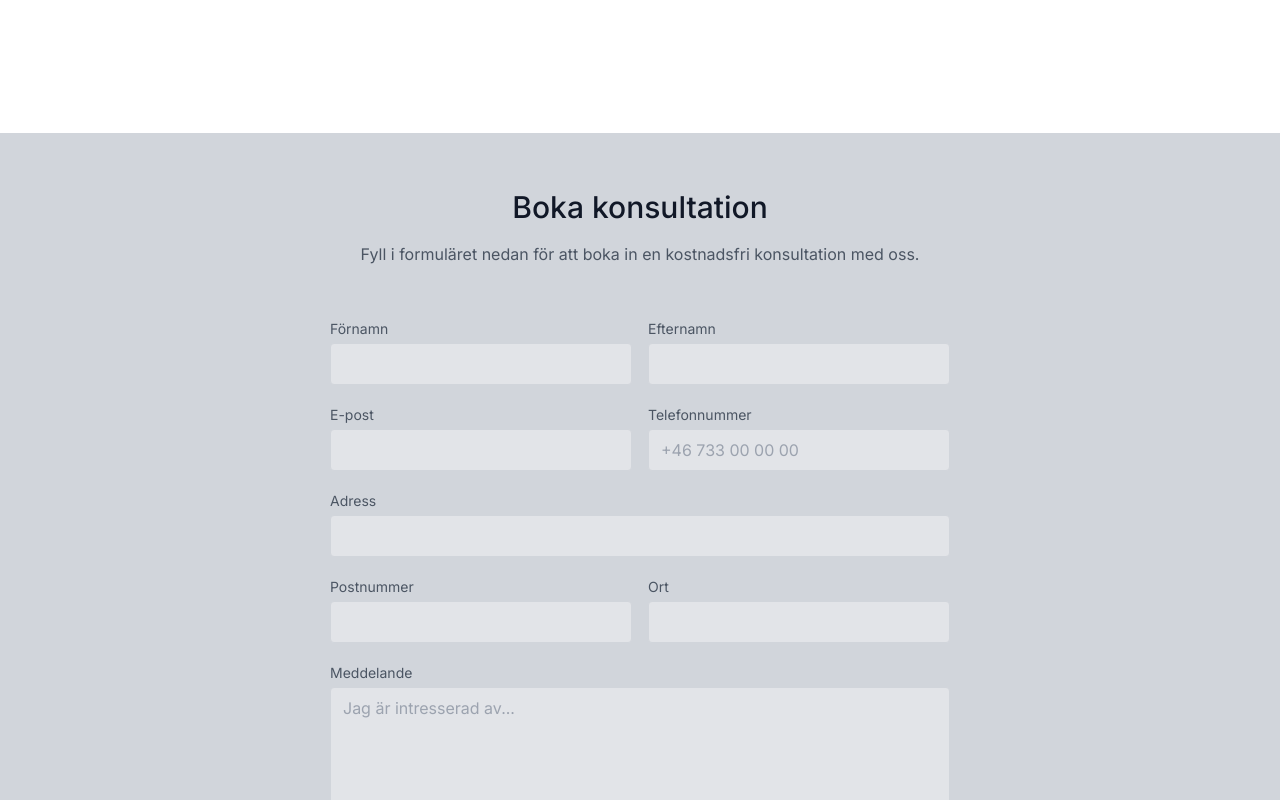
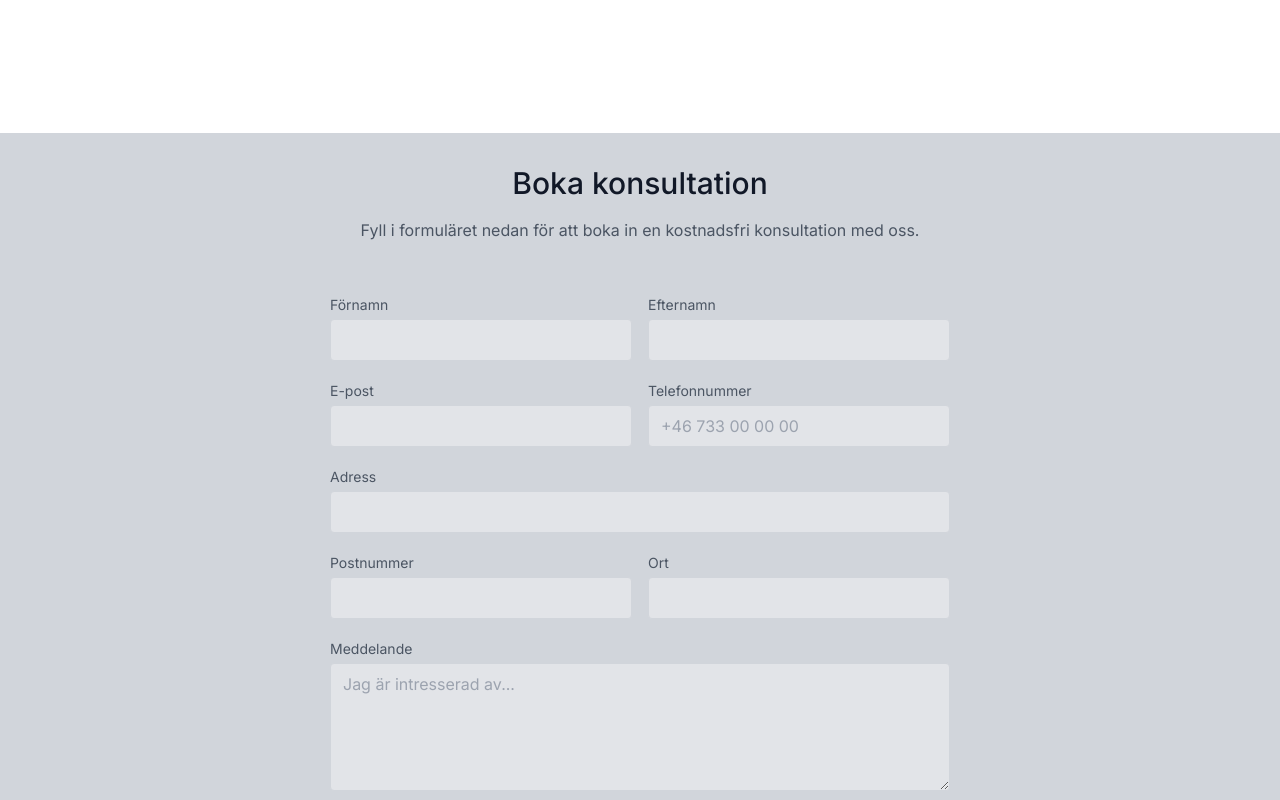
Before and after one commit to Jojaah12/solenergiteamet, a Next.js app: page / in a window 1280 px wide. Shown: the part 3000-3800 px from the top of the page. Built offline with nearby package versions, Linux system fonts and the light colour scheme.

Commit message:
Added full height from 768px and cenered the form

```diff
--- a/components/contactForm/Contact.tsx
+++ b/components/contactForm/Contact.tsx
@@ -75,7 +75,7 @@
   return (
     <section
       id="contact"
-      className="text-gray-600 bg-gray-300 body-font relative"
+      className="flex justify-center items-center md:h-screen text-gray-600 bg-gray-300 body-font relative"
     >
       <div className="px-5 py-14 mx-auto">
         <div className="flex flex-col text-center w-full h-full mb-12">
@@ -88,7 +88,7 @@
           </p>
         </div>
 
-        <div className="lg:w-1/2 md:w-2/3 mx-auto">
+        <div className="lg:w-1/2 md:w-2/3 mx-auto ">
           <form onSubmit={handleSubmit(onSubmit)}>
             <div className="flex flex-wrap -m-2">
               <Input
```
